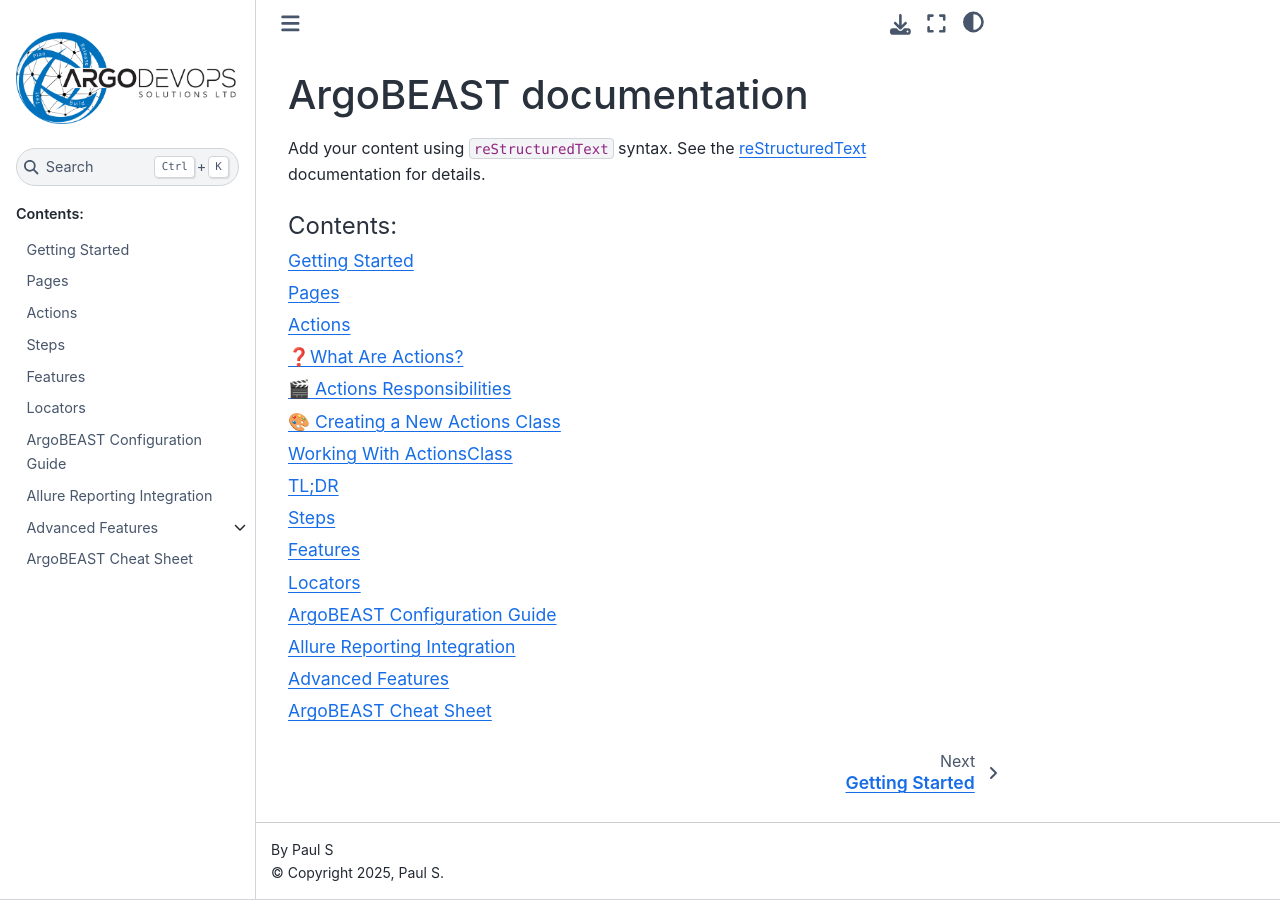
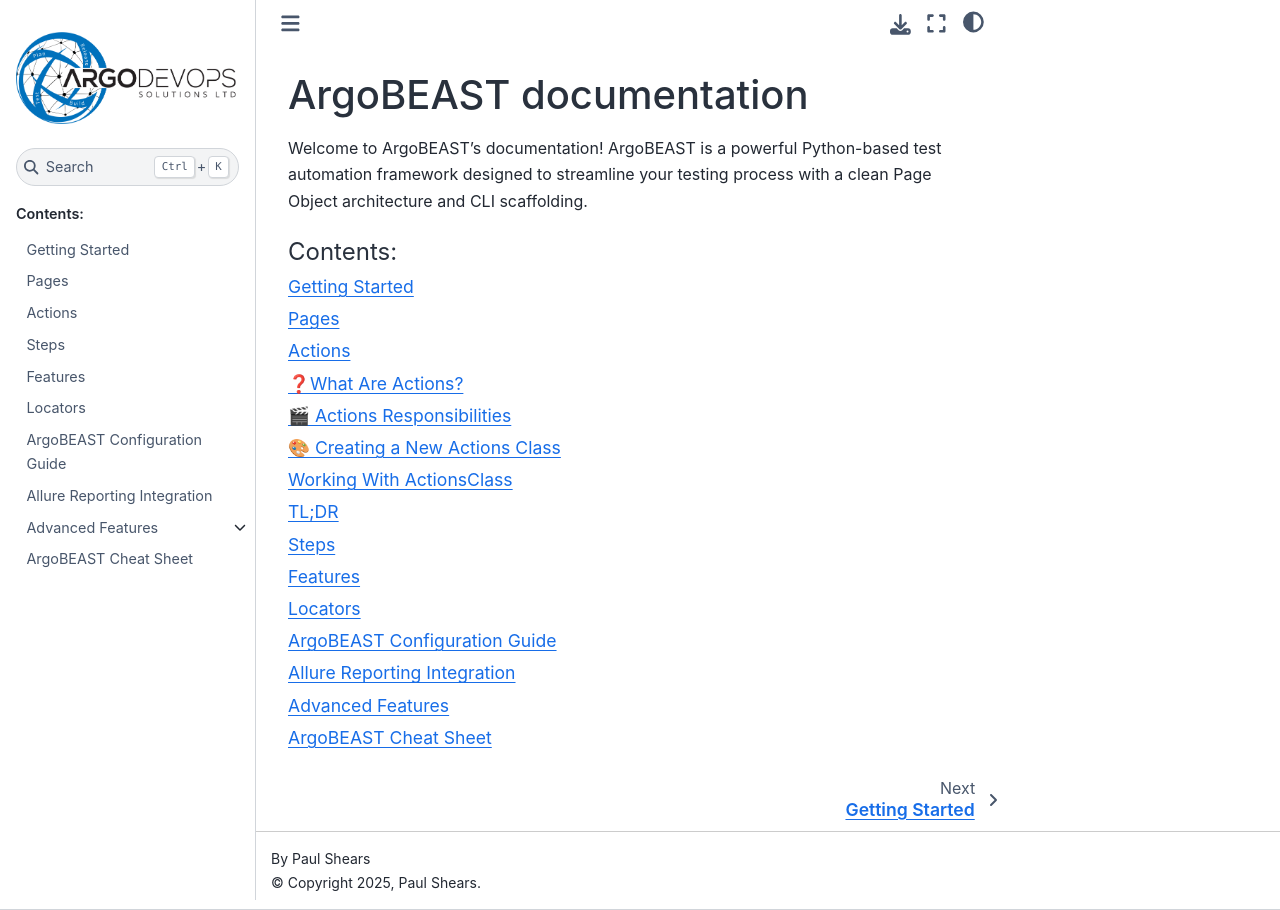
Before and after one commit to argodevops/ArgoBEAST, a Sphinx documentation site: the page built from docs/source/index.rst, in a window 1280 px wide. Built offline with Sphinx 7.4.7 and the Sphinx Book theme 1.1.4, drawn with Linux system fonts in a browser that asks for light colours.

Commit message:
updated version in docs

```diff
--- a/docs/source/conf.py
+++ b/docs/source/conf.py
@@ -7,9 +7,9 @@
 # https://www.sphinx-doc.org/en/master/usage/configuration.html#project-information
 
 project = 'ArgoBEAST'
-copyright = '2025, Paul S'
-author = 'Paul S'
-release = '1.0.0'
+copyright = '2025, Paul Shears'
+author = 'Paul Shears'
+release = '2.0.0'
 
 # -- General configuration ---------------------------------------------------
 # https://www.sphinx-doc.org/en/master/usage/configuration.html#general-configuration
--- a/docs/source/index.rst
+++ b/docs/source/index.rst
@@ -6,10 +6,7 @@
 ArgoBEAST documentation
 =======================
 
-Add your content using ``reStructuredText`` syntax. See the
-`reStructuredText <https://www.sphinx-doc.org/en/master/usage/restructuredtext/index.html>`_
-documentation for details.
-
+Welcome to ArgoBEAST's documentation! ArgoBEAST is a powerful Python-based test automation framework designed to streamline your testing process with a clean Page Object architecture and CLI scaffolding.
 
 .. toctree::
    :maxdepth: 1
```
